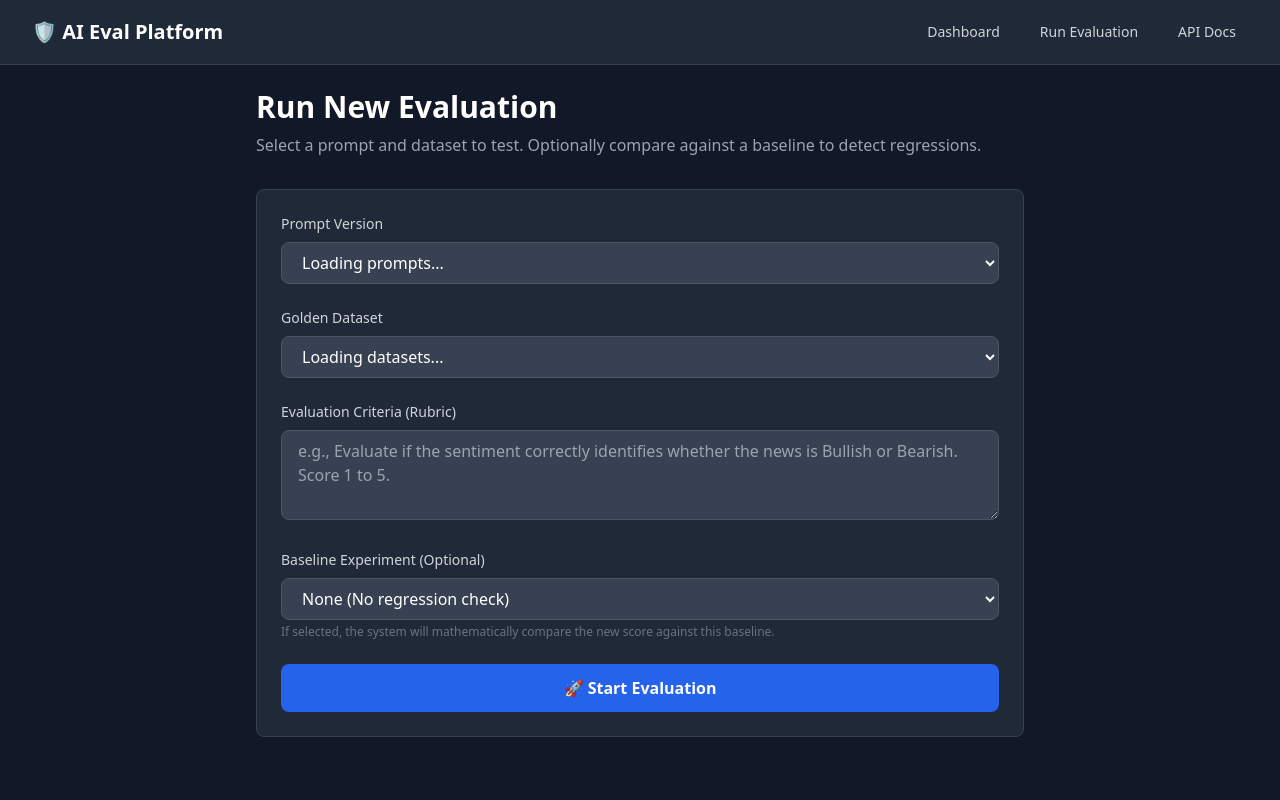
After one commit to AdnanRahmanpoor/ai-eval-platform, a Python web app: template templates/run.html in a window 1280 px wide. The commit adds this page. Run offline with Jinja, Linux system fonts and the light colour scheme; the template is opened without the code that fills it, so the values that code supplies are empty; some libraries are stand-ins or nearby versions.

Commit message:
feat(ui): add interactive evaluation runner and real-time polling detail page

```diff
--- a/app/api/v1/evals.py
+++ b/app/api/v1/evals.py
@@ -103,3 +103,9 @@ def get_regression_analytics(experiment_id: UUID, session: Session = Depends(get
         is_regression = is_reg,
         message = message
     )
+
+@router.get("/experiments", response_model = List[ExperimentRead])
+def get_experiments(session: Session = Depends(get_session)):
+    """Retrieves a list of all experiments for dropdowns."""
+    statement = select(Experiment).order_by(Experiment.created_at.desc())
+    return session.exec(statement).all()
--- a/templates/base.html
+++ b/templates/base.html
@@ -1,34 +1,30 @@
+<!-- templates/base.html -->
 <!DOCTYPE html>
 <html lang="en" class="h-full bg-gray-900">
 <head>
     <meta charset="UTF-8">
     <meta name="viewport" content="width=device-width, initial-scale=1.0">
     <title>{% block title %}AI Eval Platform{% endblock %}</title>
-    <!-- Tailwind CSS via CDN -->
     <script src="https://cdn.tailwindcss.com"></script>
-    <!-- Chart.js via CDN for Regression Graphs -->
     <script src="https://cdn.jsdelivr.net/npm/chart.js"></script>
 </head>
 <body class="h-full">
     <div class="min-h-full">
-        <!-- Top Navigation -->
         <nav class="bg-gray-800 border-b border-gray-700">
             <div class="mx-auto max-w-7xl px-4 sm:px-6 lg:px-8">
                 <div class="flex h-16 items-center justify-between">
                     <div class="flex items-center">
-                        <div class="flex-shrink-0">
-                            <span class="text-xl font-bold text-white">🤖 AI Eval Platform</span>
-                        </div>
-                        <div class="ml-10 flex items-baseline space-x-4">
-                            <a href="/dashboard" class="bg-gray-900 text-white rounded-md px-3 py-2 text-sm font-medium">Dashboard</a>
-                            <a href="/docs" target="_blank" class="text-gray-300 hover:bg-gray-700 hover:text-white rounded-md px-3 py-2 text-sm font-medium">API Docs</a>
-                        </div>
+                        <span class="text-xl font-bold text-white">🛡️ AI Eval Platform</span>
+                    </div>
+                    <div class="ml-10 flex items-baseline space-x-4">
+                        <a href="/dashboard" class="text-gray-300 hover:bg-gray-700 hover:text-white rounded-md px-3 py-2 text-sm font-medium">Dashboard</a>
+                        <a href="/run" class="text-gray-300 hover:bg-gray-700 hover:text-white rounded-md px-3 py-2 text-sm font-medium">Run Evaluation</a>
+                        <a href="/docs" target="_blank" class="text-gray-300 hover:bg-gray-700 hover:text-white rounded-md px-3 py-2 text-sm font-medium">API Docs</a>
                     </div>
                 </div>
             </div>
         </nav>
 
-        <!-- Main Content Area -->
         <main>
             <div class="mx-auto max-w-7xl px-4 py-6 sm:px-6 lg:px-8">
                 {% block content %}{% endblock %}
--- /dev/null
+++ b/templates/run.html
@@ -0,0 +1,109 @@
+<!-- templates/run.html -->
+{% extends "base.html" %}
+{% block title %}Run Evaluation{% endblock %}
+
+{% block content %}
+<div class="max-w-3xl mx-auto">
+    <h1 class="text-3xl font-bold text-white mb-2">Run New Evaluation</h1>
+    <p class="text-gray-400 mb-8">Select a prompt and dataset to test. Optionally compare against a baseline to detect regressions.</p>
+
+    <div class="bg-gray-800 rounded-lg border border-gray-700 p-6">
+        <form id="evalForm" class="space-y-6">
+            <!-- Prompt Dropdown -->
+            <div>
+                <label class="block text-sm font-medium text-gray-300 mb-2">Prompt Version</label>
+                <select id="prompt_id" required class="w-full bg-gray-700 border border-gray-600 rounded-lg text-white px-4 py-2 focus:ring-2 focus:ring-blue-500">
+                    <option value="">Loading prompts...</option>
+                </select>
+            </div>
+
+            <!-- Dataset Dropdown -->
+            <div>
+                <label class="block text-sm font-medium text-gray-300 mb-2">Golden Dataset</label>
+                <select id="dataset_id" required class="w-full bg-gray-700 border border-gray-600 rounded-lg text-white px-4 py-2 focus:ring-2 focus:ring-blue-500">
+                    <option value="">Loading datasets...</option>
+                </select>
+            </div>
+
+            <!-- Criteria -->
+            <div>
+                <label class="block text-sm font-medium text-gray-300 mb-2">Evaluation Criteria (Rubric)</label>
+                <textarea id="criteria" rows="3" required placeholder="e.g., Evaluate if the sentiment correctly identifies whether the news is Bullish or Bearish. Score 1 to 5."
+                    class="w-full bg-gray-700 border border-gray-600 rounded-lg text-white px-4 py-2 focus:ring-2 focus:ring-blue-500"></textarea>
+            </div>
+
+            <!-- Baseline Dropdown (Optional) -->
+            <div>
+                <label class="block text-sm font-medium text-gray-300 mb-2">Baseline Experiment (Optional)</label>
+                <select id="baseline_id" class="w-full bg-gray-700 border border-gray-600 rounded-lg text-white px-4 py-2 focus:ring-2 focus:ring-blue-500">
+                    <option value="">None (No regression check)</option>
+                </select>
+                <p class="text-xs text-gray-500 mt-1">If selected, the system will mathematically compare the new score against this baseline.</p>
+            </div>
+
+            <button type="submit" class="w-full bg-blue-600 hover:bg-blue-700 text-white font-bold py-3 rounded-lg transition">
+                🚀 Start Evaluation
+            </button>
+        </form>
+    </div>
+</div>
+
+<script>
+    // 1. Fetch data to populate dropdowns on page load
+    async function loadDropdowns() {
+        const [promptsRes, datasetsRes, expRes] = await Promise.all([
+            fetch('/api/v1/prompts/'),
+            fetch('/api/v1/datasets/'),
+            fetch('/api/v1/evals/experiments')
+        ]);
+
+        const prompts = await promptsRes.json();
+        const datasets = await datasetsRes.json();
+        const experiments = await expRes.json();
+
+        // Populate Prompts
+        const promptSelect = document.getElementById('prompt_id');
+        promptSelect.innerHTML = prompts.map(p => `<option value="${p.id}">${p.name} (v${p.version})</option>`).join('');
+
+        // Populate Datasets
+        const datasetSelect = document.getElementById('dataset_id');
+        datasetSelect.innerHTML = datasets.map(d => `<option value="${d.id}">${d.name}</option>`).join('');
+
+        // Populate Baselines (Only completed experiments)
+        const baselineSelect = document.getElementById('baseline_id');
+        const completedExps = experiments.filter(e => e.status === 'COMPLETED');
+        baselineSelect.innerHTML = '<option value="">None (No regression check)</option>' +
+            completedExps.map(e => `<option value="${e.id}">Exp: ${e.id.substring(0,8)}... (Score: ${e.avg_score})</option>`).join('');
+    }
+
+    // 2. Handle Form Submission
+    document.getElementById('evalForm').addEventListener('submit', async (e) => {
+        e.preventDefault();
+
+        const payload = {
+            prompt_id: document.getElementById('prompt_id').value,
+            dataset_id: document.getElementById('dataset_id').value,
+            criteria: document.getElementById('criteria').value
+        };
+
+        const baselineVal = document.getElementById('baseline_id').value;
+        if (baselineVal) payload.baseline_experiment_id = baselineVal;
+
+        const res = await fetch('/api/v1/evals/run', {
+            method: 'POST',
+            headers: {'Content-Type': 'application/json'},
+            body: JSON.stringify(payload)
+        });
+
+        if (res.ok) {
+            const data = await res.json();
+            // Redirect to the experiment detail page
+            window.location.href = `/experiment/${data.id}`;
+        } else {
+            alert("Error starting evaluation. Check API logs.");
+        }
+    });
+
+    loadDropdowns();
+</script>
+{% endblock %}
```
Also changed, not shown: app/api/v1/dashboard.py (+10 -0 lines), templates/experiment.html (added, +135 -0 lines).
